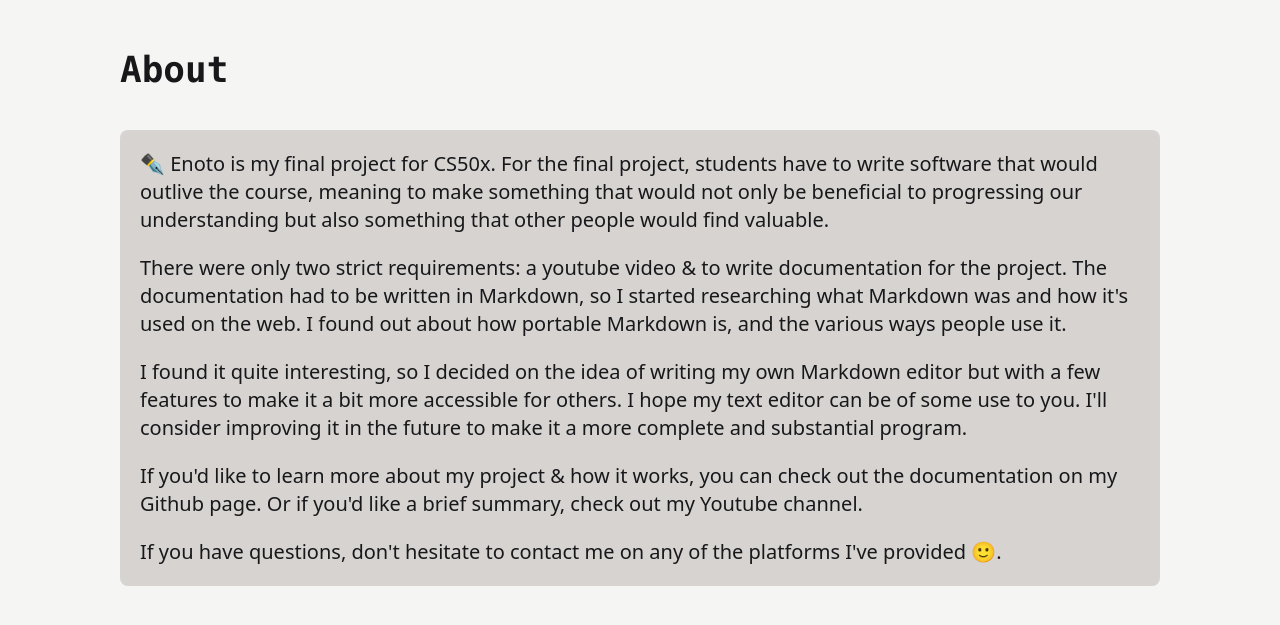
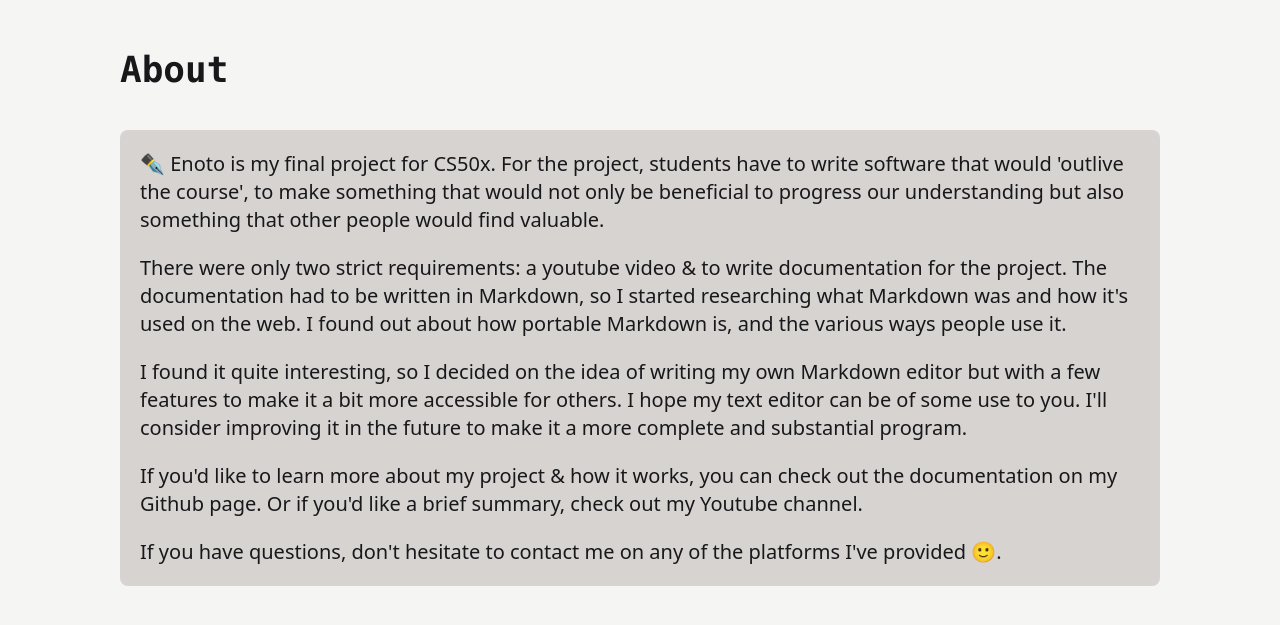
Before and after one commit to tsdenouden/enoto-markdown, a Flask app: page /about in a window 1280 px wide. Shown: the part 124-749 px from the top of the page. Run offline with Flask 2, Linux system fonts and the light colour scheme; style sheets or scripts are compiled from the project's sources; some libraries are stand-ins or nearby versions.

Commit message:
Update about

```diff
--- a/templates/about.html
+++ b/templates/about.html
@@ -11,9 +11,9 @@
 <div class="font-sans text-zinc-900 text-xl mx-3 my-5 p-5 md:mx-[100px]">
     <div class="bg-stone-300 rounded-lg p-5 mb-3">
         <p class="mb-5">
-            ✒ Enoto is my final project for CS50x. For the final project, students have to write software
-            that would outlive the course, meaning to make something that would not only be beneficial to
-            progressing our understanding but also something that other people would find valuable.
+            ✒ Enoto is my final project for CS50x. For the project, students have to write software
+            that would 'outlive the course', to make something that would not only be beneficial to
+            progress our understanding but also something that other people would find valuable.
         </p>
 
         <p class="mb-5">
```
